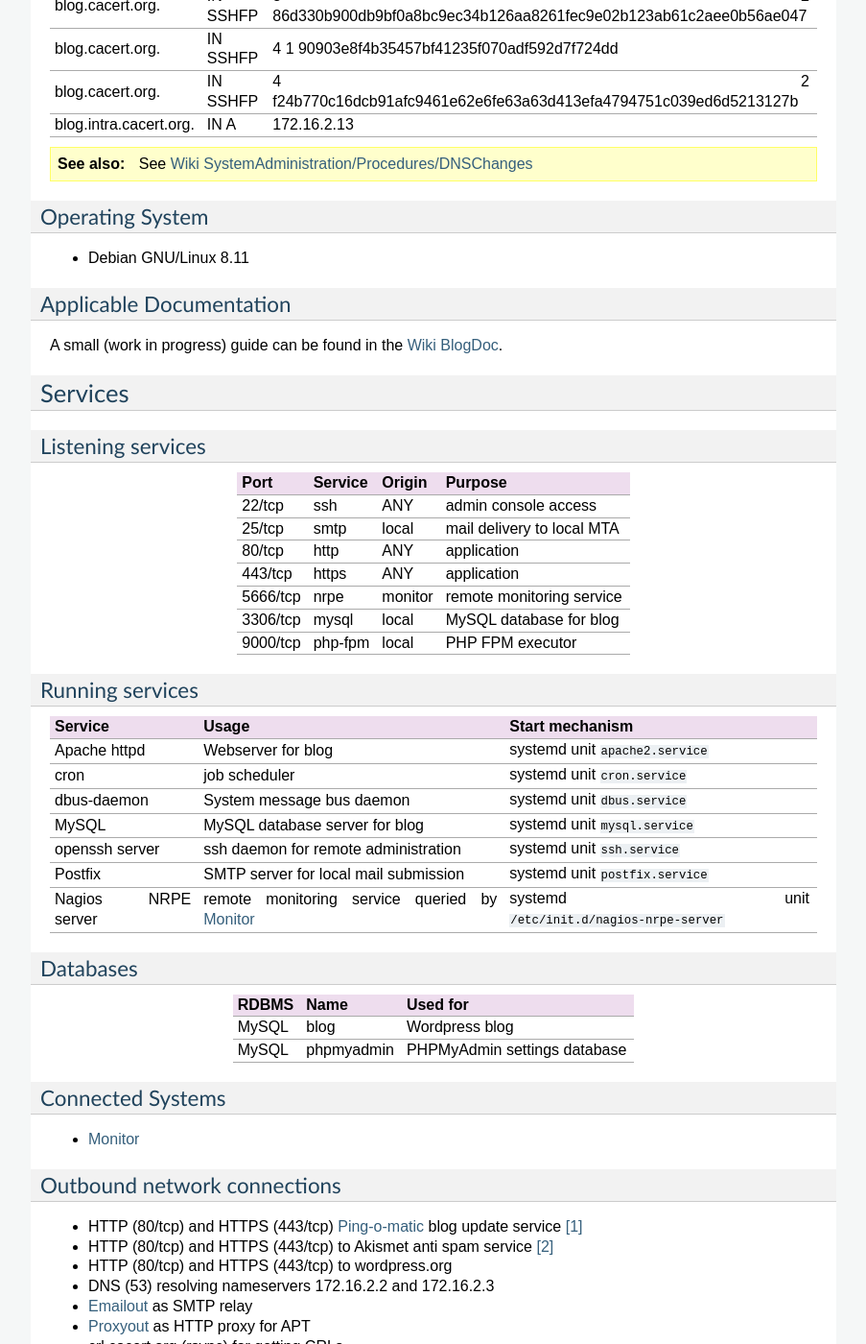
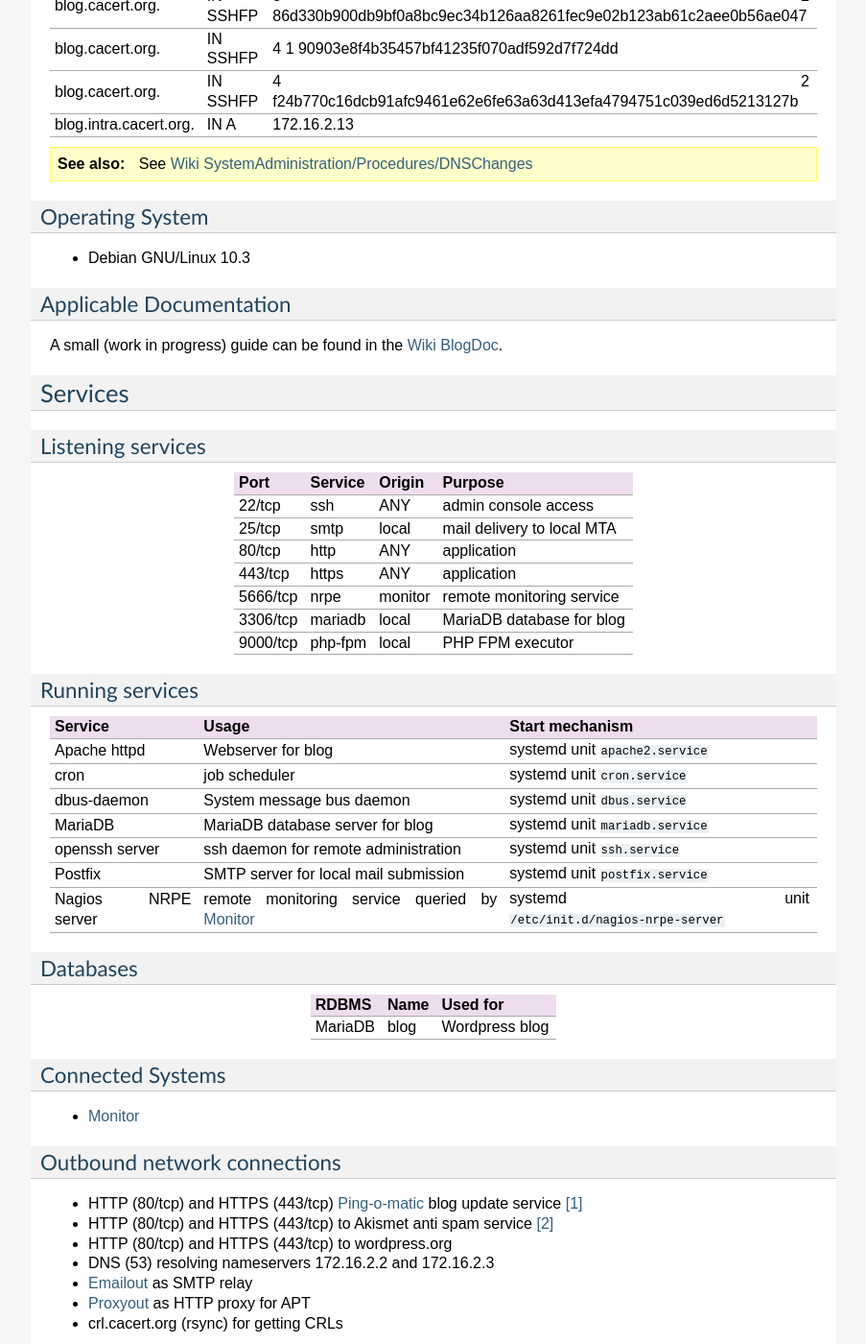
Before and after one commit to CAcertOrg/cacert-infradocs, a Sphinx documentation site: the page built from docs/systems/blog.rst, in a window 1280 px wide and 1400 px high, scrolled down 1769 px. Shown: the whole window at 96% size, without its empty margins (198-1101 px from the left). Built offline with Sphinx 7.4.7, drawn with Linux system fonts in a browser that asks for light colours; pages that are not in the unit, such as notebooks, are missing from menus; cross-references to code outside the pages are shown as plain code; some of the changed text lies outside the part shown.

Commit message:
Update documentation for blog system

```diff
--- a/docs/systems/blog.rst
+++ b/docs/systems/blog.rst
@@ -122,10 +122,10 @@
 ----------------
 
 .. index::
-   single: Debian GNU/Linux; Jessie
-   single: Debian GNU/Linux; 8.11
+   single: Debian GNU/Linux; Buster
+   single: Debian GNU/Linux; 10.3
 
-* Debian GNU/Linux 8.11
+* Debian GNU/Linux 10.3
 
 Applicable Documentation
 ------------------------
@@ -151,7 +151,7 @@
 +----------+---------+---------+----------------------------+
 | 5666/tcp | nrpe    | monitor | remote monitoring service  |
 +----------+---------+---------+----------------------------+
-| 3306/tcp | mysql   | local   | MySQL database for blog    |
+| 3306/tcp | mariadb | local   | MariaDB database for blog  |
 +----------+---------+---------+----------------------------+
 | 9000/tcp | php-fpm | local   | PHP FPM executor           |
 +----------+---------+---------+----------------------------+
@@ -163,7 +163,7 @@
    single: apache httpd
    single: cron
    single: dbus
-   single: mysql
+   single: mariadb
    single: nrpe
    single: openssh
    single: postfix
@@ -178,7 +178,7 @@
 | dbus-daemon        | System message bus | systemd unit ``dbus.service``                   |
 |                    | daemon             |                                                 |
 +--------------------+--------------------+-------------------------------------------------+
-| MySQL              | MySQL database     | systemd unit ``mysql.service``                  |
+| MariaDB            | MariaDB database   | systemd unit ``mariadb.service``                |
 |                    | server for blog    |                                                 |
 +--------------------+--------------------+-------------------------------------------------+
 | openssh server     | ssh daemon for     | systemd unit ``ssh.service``                    |
@@ -197,13 +197,11 @@
 Databases
 ---------
 
-+-------+------------+------------------------------+
-| RDBMS | Name       | Used for                     |
-+=======+============+==============================+
-| MySQL | blog       | Wordpress blog               |
-+-------+------------+------------------------------+
-| MySQL | phpmyadmin | PHPMyAdmin settings database |
-+-------+------------+------------------------------+
++---------+------------+------------------------------+
+| RDBMS   | Name       | Used for                     |
++=========+============+==============================+
+| MariaDB | blog       | Wordpress blog               |
++---------+------------+------------------------------+
 
 Connected Systems
 -----------------
```
Also changed, not shown: other parts of docs/systems/blog.rst (+0 -2 lines).
